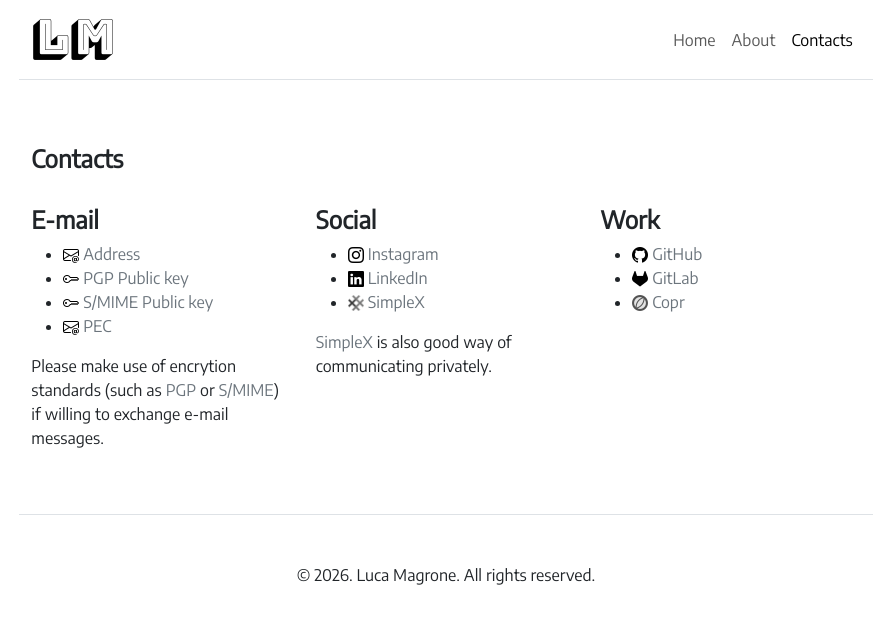
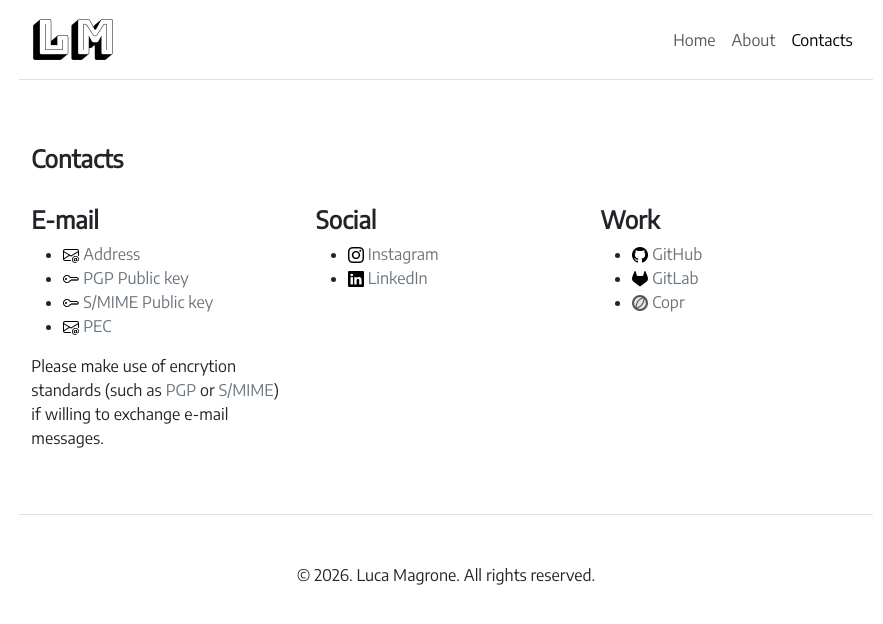
Before and after one commit to Leuca/Leuca.github.io, a Jekyll site: the page built from contacts.html, in a window 1280 px wide. Shown: the top 624 px of the page, without its empty margins (194-1077 px from the left). Built offline with Jekyll 4.4.1, drawn with Linux system fonts in a browser that asks for light colours.

Commit message:
Contacts: remove simplex link
Signed-off-by: Luca Magrone <luca@magrone.cc>

```diff
--- a/contacts.html
+++ b/contacts.html
@@ -33,11 +33,7 @@ permalink: /contacts
                     <li>
                         <img src="/images/linkedin-logo.png" width="16" height="16"></img> <a href="https://contacts.magrone.cc/?type=linkedin" target="_blank" class="link-secondary">LinkedIn</a>
                     </li>
-                    <li>
-						<img src="/images/simplex-logo.png" width="16" height="16"></img> <a href="https://contacts.magrone.cc/?type=simplex" target="_blank" class="link-secondary">SimpleX</a>
-                    </li>
                 </ul>
-				<p><a href="https://simplex.chat" target="_blank" class="link-secondary">SimpleX</a> is also good way of communicating privately.</p>
             </div>
             <div class="col-md">
                 <h4><strong>Work</strong></h4>
```
Also changed, not shown: images/simplex-logo.png (deleted).
